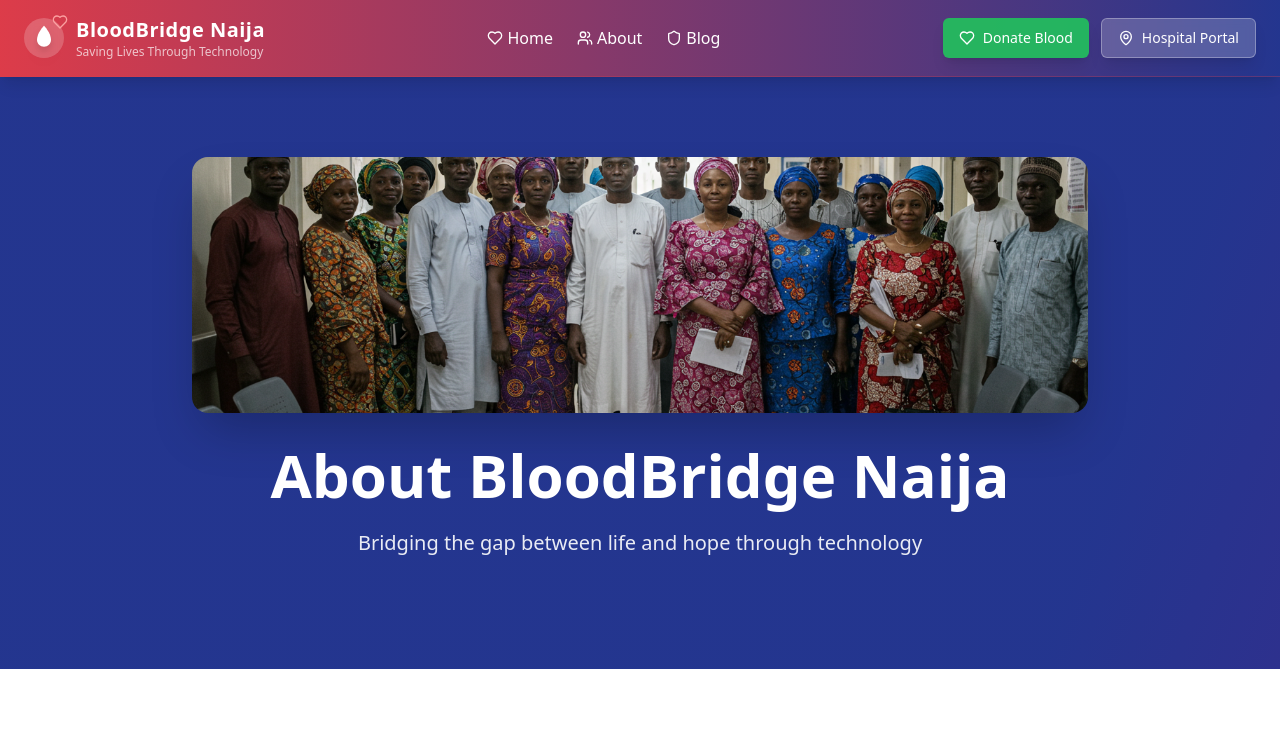
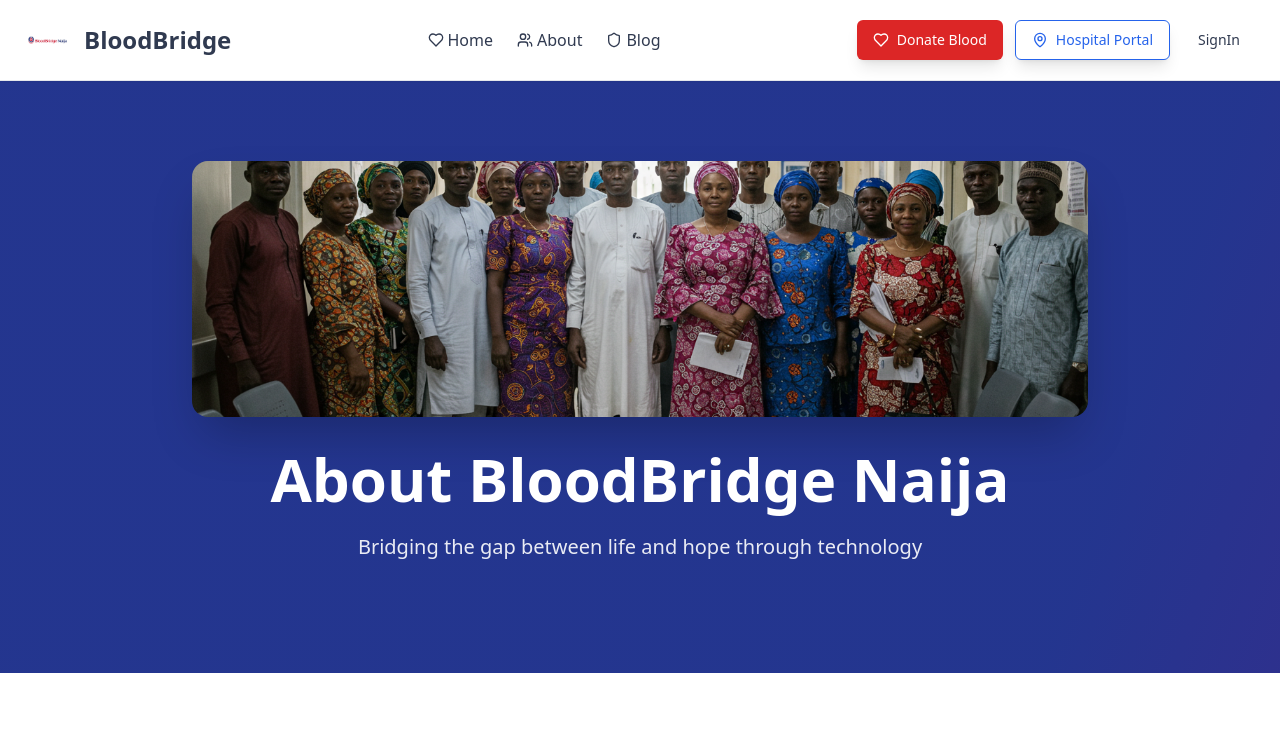
Before and after one commit to Bigdee001-dev/blood-bridge, a React (Vite) app: page /about in a window 1280 px wide. Shown: the top 747 px of the page. Built offline with nearby package versions, Linux system fonts and the light colour scheme.

Commit message:
Sync About page navigation

```diff
--- a/src/pages/About.tsx
+++ b/src/pages/About.tsx
@@ -8,42 +8,28 @@ const About = () => {
   return (
     <div className="min-h-screen bg-gradient-to-br from-deep-blue via-primary to-purple-900">
       {/* Navigation */}
-      <nav className="sticky top-0 z-50 flex items-center justify-between px-6 py-4 bg-gradient-to-r from-blood-red to-deep-blue backdrop-blur-sm border-b border-blood-red/30 shadow-lg">
+      <nav className="sticky top-0 z-50 flex items-center justify-between px-6 py-4 bg-white shadow-sm border-b">
         <div className="flex items-center gap-3">
-          <div className="relative w-10 h-10 flex items-center justify-center bg-white/20 rounded-full backdrop-blur-sm">
-            <svg
-              width="28"
-              height="28"
-              viewBox="0 0 32 32"
-              fill="none"
-              xmlns="http://www.w3.org/2000/svg"
-              className="text-white drop-shadow-lg"
-            >
-              <path
-                d="M16 2C16 2 8 10 8 18C8 22.4183 11.5817 26 16 26C20.4183 26 24 22.4183 24 18C24 10 16 2 16 2Z"
-                fill="currentColor"
-              />
-              <circle cx="13" cy="16" r="2" fill="rgba(255,255,255,0.4)" />
-              <path d="M18 14c1 0 2 1 2 2s-1 2-2 2" stroke="rgba(255,255,255,0.3)" strokeWidth="1" fill="none"/>
-            </svg>
-            <Heart className="absolute -top-1 -right-1 w-4 h-4 text-red-300 animate-pulse" />
+          <div className="w-12 h-12 flex items-center justify-center">
+            <img
+              src="/lovable-uploads/5a270a74-6bee-4b12-a0b5-f1d10ea44e22.png"
+              alt="BloodBridge Logo"
+              className="h-10 object-contain"
+            />
           </div>
-          <div className="flex flex-col">
-            <span className="text-white text-xl font-bold tracking-wide">BloodBridge Naija</span>
-            <span className="text-white/70 text-xs">Saving Lives Through Technology</span>
-          </div>
+          <span className="text-foreground text-xl lg:text-2xl font-black hidden sm:block">BloodBridge</span>
         </div>
 
         <div className="hidden md:flex items-center gap-6">
-          <Link to="/" className="text-white hover:text-red-200 transition-colors flex items-center gap-1">
+          <Link to="/" className="text-foreground hover:text-red-600 transition-colors flex items-center gap-1 font-medium">
             <Heart className="w-4 h-4" />
             Home
           </Link>
-          <Link to="/about" className="text-white hover:text-red-200 transition-colors flex items-center gap-1">
+          <Link to="/about" className="text-foreground hover:text-red-600 transition-colors flex items-center gap-1 font-medium">
             <Users className="w-4 h-4" />
             About
           </Link>
-          <Link to="/blog" className="text-white hover:text-red-200 transition-colors flex items-center gap-1">
+          <Link to="/blog" className="text-foreground hover:text-red-600 transition-colors flex items-center gap-1 font-medium">
             <Shield className="w-4 h-4" />
             Blog
           </Link>
@@ -51,15 +37,20 @@ const About = () => {
 
         <div className="flex items-center gap-3">
           <Link to="/donor-signup">
-            <Button className="bg-success-green/90 hover:bg-success-green text-white border-0 shadow-lg hover:shadow-xl transition-all duration-300 flex items-center gap-2">
+            <Button className="bg-red-600 hover:bg-red-700 text-white shadow-lg hover:shadow-xl transition-all duration-300 flex items-center gap-2">
               <Heart className="w-4 h-4" />
               Donate Blood
             </Button>
           </Link>
           <Link to="/hospital-signup">
-            <Button className="bg-white/20 hover:bg-white/30 text-white border border-white/30 backdrop-blur-sm shadow-lg hover:shadow-xl transition-all duration-300 flex items-center gap-2">
+            <Button variant="outline" className="border-blue-600 text-blue-600 hover:bg-blue-600 hover:text-white shadow-lg hover:shadow-xl transition-all duration-300 flex items-center gap-2">
               <MapPin className="w-4 h-4" />
               Hospital Portal
+            </Button>
+          </Link>
+          <Link to="/signin">
+            <Button variant="ghost" className="text-foreground hover:bg-muted">
+              SignIn
             </Button>
           </Link>
         </div>
```
